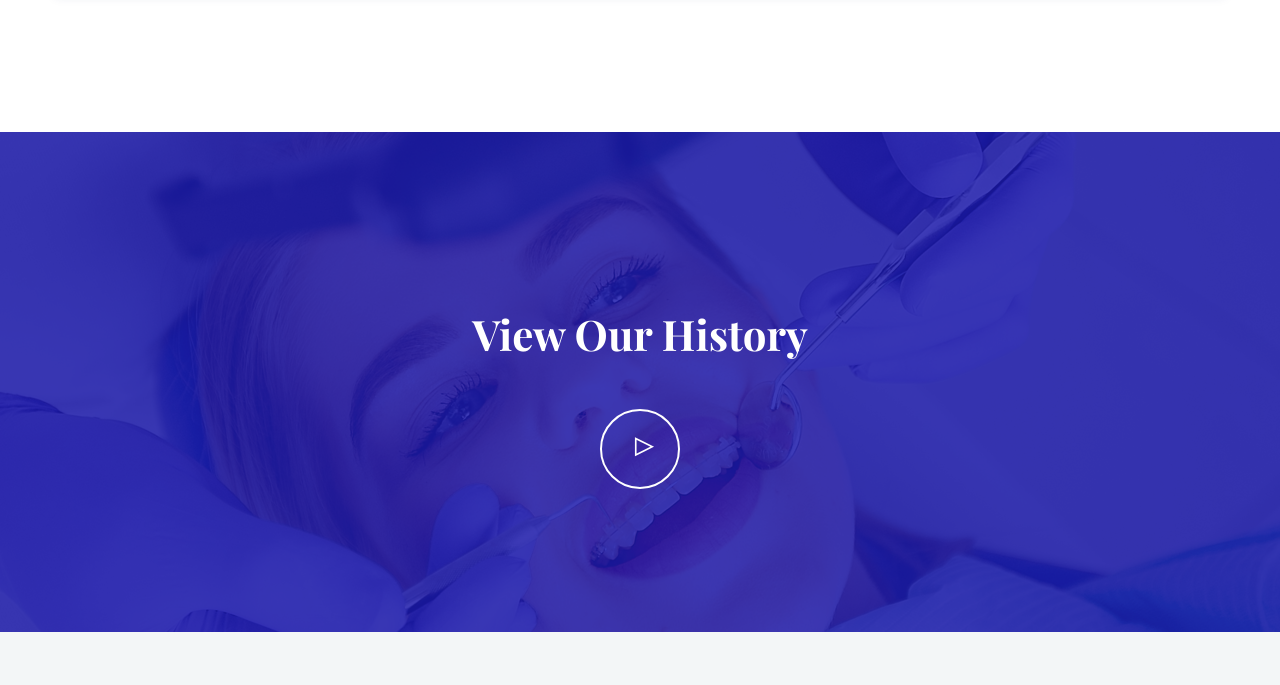
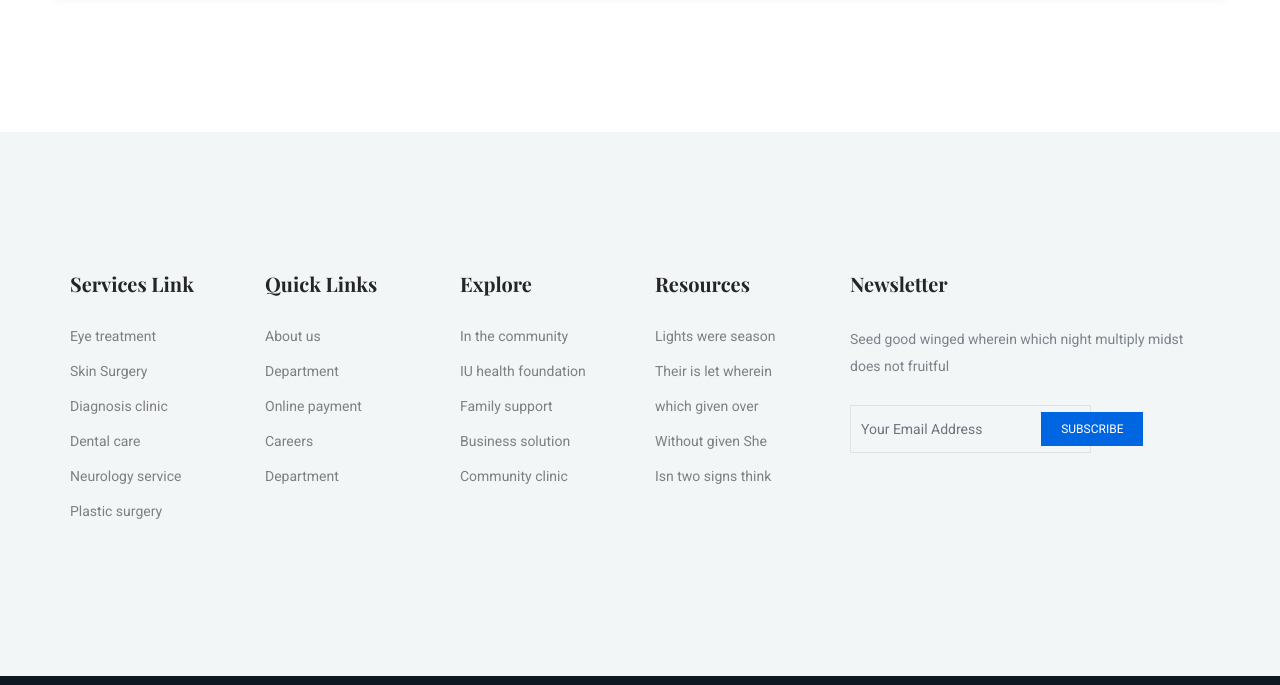
Before and after one commit to getasistensia/getasistensia.github.io, a plain HTML site: page about.html in a window 1280 px wide. Shown: the part 2400-3085 px from the top of the page. Drawn offline with nearby package versions, Linux system fonts and the light colour scheme.

Commit message:
removed intro_video_bg

```diff
--- a/about.html
+++ b/about.html
@@ -216,23 +216,6 @@
     <!--::regervation_part end::-->
 
     <!-- intro_video_bg start-->
-    <section class="intro_video_bg">
-        <div class="container">
-            <div class="row">
-                <div class="col-lg-12">
-                    <div class="intro_video_iner text-center">
-                        <h2>View Our History</h2>
-                        <div class="intro_video_icon">
-                            <a id="play-video_1" class="video-play-button popup-youtube"
-                                href="https://www.youtube.com/watch?v=pBFQdxA-apI">
-                                <span class="ti-control-play"></span>
-                            </a>
-                        </div>
-                    </div>
-                </div>
-            </div>
-        </div>
-    </section>
     <!-- intro_video_bg part start-->
 
     <!-- footer part start-->
```
